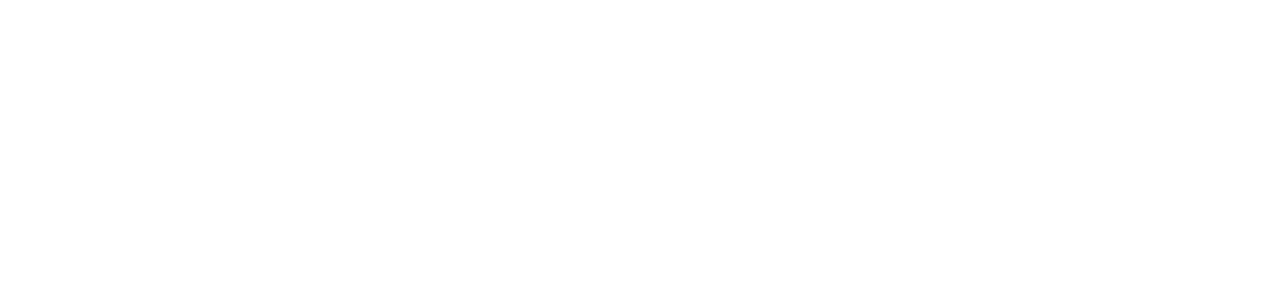
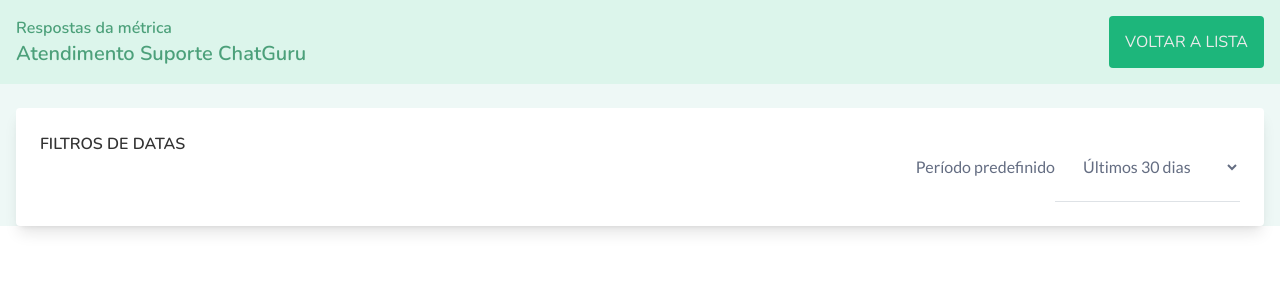
Before and after one commit to natalia-sampaio/teste02-chatguru, a Vue app: page / in a window 1280 px wide. Shown: the top 300 px of the page. Built offline with nearby package versions, Linux system fonts and the light colour scheme.

Commit message:
:construction: feat: static page

```diff
--- a/index.html
+++ b/index.html
@@ -7,7 +7,7 @@
     <title>Vite App</title>
   </head>
   <body>
-    <div id="app"></div>
+    <div id="app" class="bg-very-light-green"></div>
     <script type="module" src="/src/main.js"></script>
   </body>
 </html>
--- a/src/App.vue
+++ b/src/App.vue
@@ -3,8 +3,12 @@
 </script>
 
 <template>
-  <header>
-
+  <header class="bg-light-green flex justify-between p-4 font-nunito">
+    <div class="text-dark-green font-semibold">
+      <h2>Respostas da métrica</h2>
+      <h1 class="text-xl">Atendimento Suporte ChatGuru</h1>
+    </div>
+    <button class="uppercase bg-green rounded px-4 text-light-gray">Voltar a lista</button>
   </header>
 
   <RouterView />
--- a/src/assets/main.css
+++ b/src/assets/main.css
@@ -1,4 +1,4 @@
-@import url("https://fonts.googleapis.com/css2?family=Lato:wght@400;700&family=Nunito:wght@400;700&display=swap");
+@import url("https://fonts.googleapis.com/css2?family=Lato:wght@400;700&family=Nunito:wght@400;600;700&display=swap");
 @tailwind base;
 @tailwind components;
 @tailwind utilities;
--- /dev/null
+++ b/src/components/BaseCard.vue
@@ -0,0 +1,8 @@
+<script setup>
+</script>
+
+<template>
+    <div class="bg-white rounded mx-4 my-6 p-6 flex justify-between shadow-lg text-dark-gray font-nunito">
+        <slot></slot>
+    </div>
+</template>
--- /dev/null
+++ b/src/components/FilterCard.vue
@@ -0,0 +1,19 @@
+<script setup>
+import BaseCard from './BaseCard.vue';
+
+
+</script>
+
+<template>
+    <BaseCard>
+        <h3 class="uppercase font-semibold">Filtros de datas</h3>
+        <form class="font-lato text-grayish-blue">
+            <label for="period">Período predefinido</label>
+            <select name="period" id="period" class="bg-white p-6 border-b border-light-grayish-blue">
+                <option value="ultimos 30 dias">Últimos 30 dias</option>
+                <option value="ultimos 90 dias">Últimos 90 dias</option>
+                <option value="ultimos 120 dias">Últimos 120 dias</option>
+            </select>
+        </form>
+    </BaseCard>
+</template>
--- /dev/null
+++ b/src/components/FormItem.vue
@@ -0,0 +1,13 @@
+<script setup>
+defineProps({
+    label: "",
+    name: ""
+})
+</script>
+
+<template>
+    <label :for="name" >{{ label }}</label>
+    <select :name="name" class="bg-white p-6 border-b border-light-grayish-blue">
+        <slot name="options"></slot>
+    </select>
+</template>
--- a/src/views/HomeView.vue
+++ b/src/views/HomeView.vue
@@ -1,8 +1,10 @@
 <script setup>
+import FilterCard from '../components/FilterCard.vue';
+
 </script>
 
 <template>
   <main>
-
+    <FilterCard></FilterCard>
   </main>
 </template>
--- a/tailwind.config.js
+++ b/tailwind.config.js
@@ -10,10 +10,13 @@
       'light-gray': '#EBEBEB',
       'grayish-blue': '#646D82',
       'light-grayish-blue': '#DEE2E6',
+      'dark-green': '#4ca07a',
       'green': '#1DB67B',
       'light-green': '#DCF5EB',
+      'very-light-green': '#eef8f6',
       'yellow': '#DCF5EB',
-      'red': '#F7617D'
+      'red': '#F7617D',
+      'white': '#ffffff'
     },
     fontFamily: {
       lato: ['Lato', 'sans-serif'],
```
